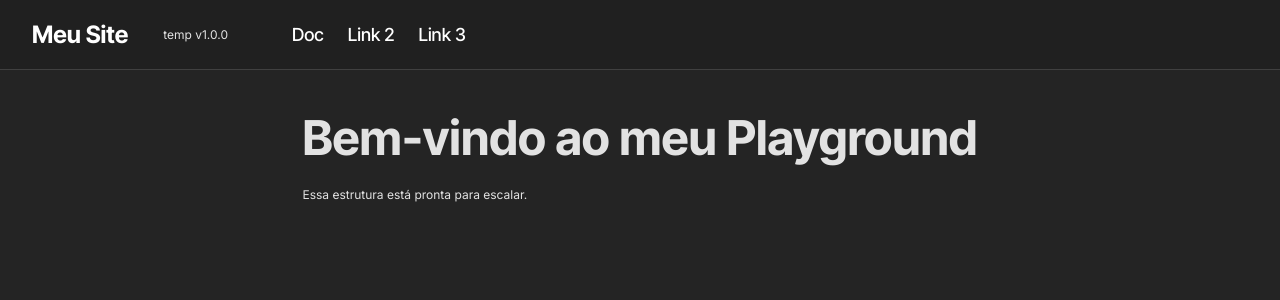
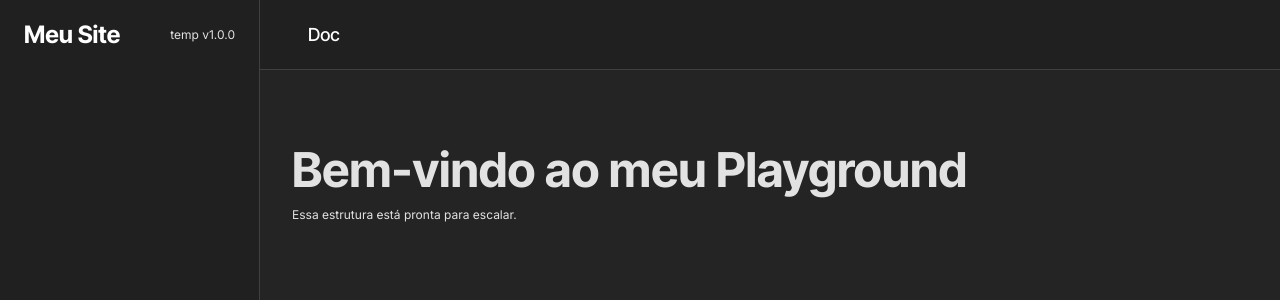
Before and after one commit to Fabricio1358/Meu-Site, a React (Vite) app: page / in a window 1280 px wide. Shown: the top 300 px of the page. Built offline with nearby package versions, Linux system fonts and the light colour scheme.

Commit message:
feat: update layout components with improved styling, structure, and responsive design

```diff
--- a/src/components/Header/Header.css
+++ b/src/components/Header/Header.css
@@ -6,20 +6,11 @@ header {
      display: flex;
      width: 100%;
      height: 70px;
-     padding: 0;
+     padding: 1rem;
      background-color: var(--preto);
      justify-content: left;
      align-items: center;
      border-bottom: 1px solid var(--cinza-escuro);
-}
-
-.header-titulo {
-     display: flex;
-     width: var(--side-width);
-     height: 70px;
-     padding: 0 2rem;
-     justify-content: space-between;
-     align-items: center;
 }
 
 .header-links {
--- a/src/components/Header/index.tsx
+++ b/src/components/Header/index.tsx
@@ -8,26 +8,10 @@ interface HeaderProps {
 
 const Header = ({ onSetSidebar }: HeaderProps) => {
      return (
-          <header>
-               {/* Título e versão */}
-               <div className='header-titulo'>
-                    <Link to="/" onClick={() => onSetSidebar(false)}>
-                         <h3>Meu Site</h3>
-                    </Link>
-                    <p>temp v1.0.0</p>
-               </div>
-
+          <header id='header'>
                <div className="header-links">
                     <Link to="/docs" onClick={() => onSetSidebar(true)}>
                          <h4>Doc</h4>
-                    </Link>
-
-                    <Link to="/" onClick={() => onSetSidebar(false)}>
-                         <h4>Link 2</h4>
-                    </Link>
-
-                    <Link to="/" onClick={() => onSetSidebar(false)}>
-                         <h4>Link 3</h4>
                     </Link>
                </div>
           </header>
--- a/src/components/layout/DocLayout/DocLayout.css
+++ b/src/components/layout/DocLayout/DocLayout.css
@@ -1,25 +1,27 @@
-p {
-     margin: 0.5rem 0 0 0;
-     opacity: 0.9;
-}
-
 .docLayout-content h2 {
      margin-top: 2rem;
 }
 
 .docLayout-main {
      display: flex;
+     position: relative;
      flex: 1;
-     padding: 3rem 2rem;
+     padding: 0;
 }
 
+/* Content */
 .docLayout-content {
      display: flex;
      flex-direction: column;
      width: 80%;
-     padding: 0 15%;
+     padding: 0 10%;
      justify-content: start;
      align-items: start;
+}
+
+.docLayout-content p {
+     margin: 0.5rem 0 0 0;
+     opacity: 0.9;
 }
 
 .docLayout-date {
@@ -34,12 +36,17 @@ p {
      margin-bottom: 8px;
 }
 
+/* Topics */
 .docLayout-topics {
      display: flex;
+     position: sticky;
+     top: 0;
      flex-direction: column;
      width: 20%;
      justify-content: start;
      align-items: start;
+     z-index: 1;
+     height: fit-content;
 }
 
 .docLayout-topics h5 {
@@ -53,7 +60,6 @@ p {
      font-size: 16px;
 }
 
-/* src/components/layout/DocLayout/DocLayout.css */
 .docLayout-topics-item.active h4 {
      color: var(--blue-500);
      font-weight: 700;
--- a/src/components/layout/SidebarLayout/SidebarLayout.css
+++ b/src/components/layout/SidebarLayout/SidebarLayout.css
@@ -14,11 +14,11 @@ a:hover {
 
 .mainSidebar-main {
      display: flex;
+     position: relative;
      flex-direction: column;
-     width: var(--side-width);
-     min-height: 100vh;
+     width: 100%;
+     height: auto;
      background-color: var(--preto);
-     border-right: 1px solid var(--cinza-escuro);
 }
 
 .mainSidebar-links {
--- a/src/index.css
+++ b/src/index.css
@@ -84,4 +84,5 @@ Link {
 
 p {
      font-size: 12px;
+     margin: 0;
 }
--- a/src/layouts/MainLayout/MainLayout.css
+++ b/src/layouts/MainLayout/MainLayout.css
@@ -1,22 +1,46 @@
 .mainLayout-main {
      display: flex;
-     flex-direction: column;
+     flex-direction: row;
      width: 100vw;
      height: 100vh;
      overflow: hidden;
 }
 
-.mainLayout-section {
+.mainLayout-side {
      display: flex;
-     flex-direction: row;
-     flex: 1;
+     flex-direction: column;
+     width: var(--side-width);
+     height: 100%;
+     background-color: var(--preto);
+     border-right: 1px solid var(--cinza-escuro);
+     flex-shrink: 0;
+     transition: width 0.3s ease;
 }
 
-.mainLayout-outlet {
+.mainLayout-titulo {
      display: flex;
+     height: 70px;
+     padding: 0 1.5rem;
+     justify-content: space-between;
+     align-items: center;
+}
+
+.mainLayout-nav-container {
      flex: 1;
-     padding: 2rem;
-     justify-content: center;
-     align-items: start;
      overflow-y: auto;
 }
+
+.mainLayout-content {
+     display: flex;
+     flex-direction: column;
+     flex: 1;
+     height: 100%;
+     position: relative;
+}
+
+.mainLayout-page-scroll {
+     flex: 1;
+     overflow-y: auto;
+     padding: 4rem 2rem;
+     scroll-behavior: smooth;
+}
--- a/src/layouts/MainLayout/index.tsx
+++ b/src/layouts/MainLayout/index.tsx
@@ -1,6 +1,6 @@
 // src\layouts\MainLayout\index.tsx
 import './MainLayout.css'
-import { Outlet, useLocation } from 'react-router-dom'
+import { Link, Outlet, useLocation } from 'react-router-dom'
 import { useState } from 'react'
 
 import Header from '@/components/Header'
@@ -14,18 +14,29 @@ export const MainLayout = () => {
 
      return (
           <main className='mainLayout-main'>
-               <Header onSetSidebar={setIsSidebarOpen} />
-
-               <section className='mainLayout-section'>
+               <div className='mainLayout-side'>
+                    {/* Titulo + Sidebar */}
+                    <div className='mainLayout-titulo'>
+                         <Link to="/">
+                              <h3>Meu Site</h3>
+                         </Link>
+                         <p>temp v1.0.0</p>
+                    </div>
 
                     {isSidebarOpen && isDocRoute && (
-                         <DocSidebar />
+                         <div className="mainLayout-nav-container">
+                              <DocSidebar />
+                         </div>
                     )}
+               </div>
 
-                    <div className='mainLayout-outlet'>
+               {/* Header + Content */}
+               <section className='mainLayout-content'>
+                    <Header onSetSidebar={setIsSidebarOpen} />
+
+                    <div className="mainLayout-page-scroll">
                          <Outlet />
                     </div>
-
                </section>
           </main>
      );
```
